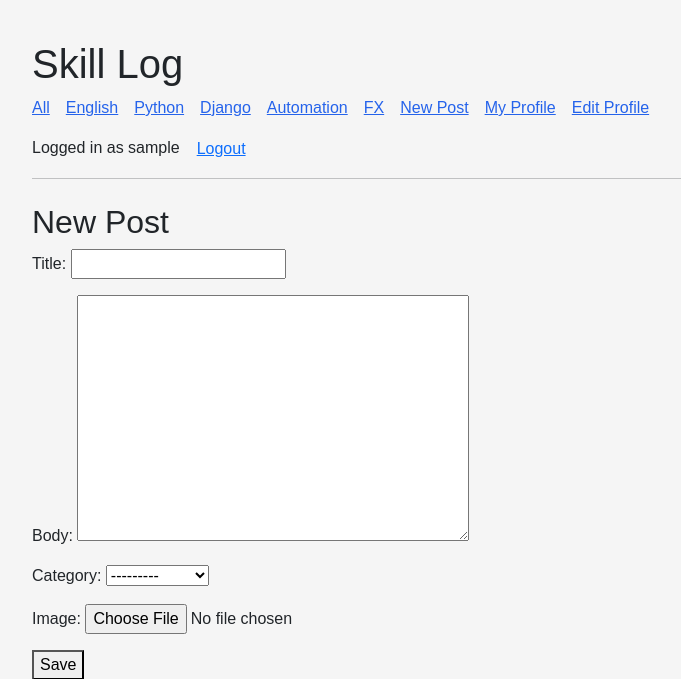
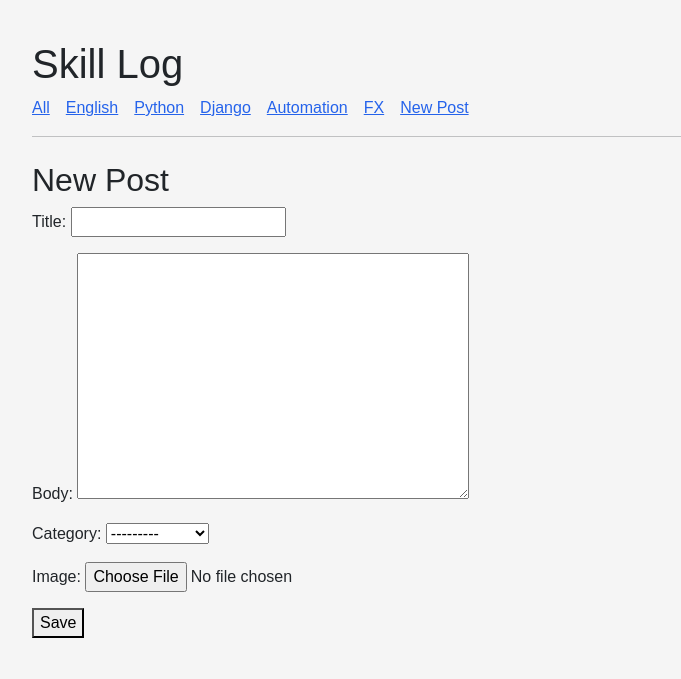
Before and after one commit to t-process-automation/skill-log, a Django app: page /new/ in a window 1280 px wide. Shown: the top 679 px of the page, without its empty margins (240-921 px from the left). Run offline with Django 5.2, Linux system fonts and the light colour scheme; the visitor is signed in with stand-in values (Sample User, id 1).

Commit message:
Hide auth links from public navigation

```diff
--- a/posts/templates/posts/base.html
+++ b/posts/templates/posts/base.html
@@ -24,21 +24,9 @@
                 <a href="{% url 'post_category' 'django' %}">Django</a>
                 <a href="{% url 'post_category' 'automation' %}">Automation</a>
                 <a href="{% url 'post_category' 'fx' %}">FX</a>
-                <a href="{% url 'post_create' %}">New Post</a>
 
-                {% if user.is_authenticated %}
-                    <a href="{% url 'profile_detail' user.username %}">My Profile</a>
-                    <a href="{% url 'profile_edit' %}">Edit Profile</a>
-
-                    <span>Logged in as {{ user.username }}</span>
-
-                    <form method="post" action="{% url 'logout' %}" style="display:inline;">
-                        {% csrf_token %}
-                        <button type="submit" class="btn btn-link p-0">Logout</button>
-                    </form>
-                {% else %}
-                    <a href="{% url 'login' %}">Login</a>
-                    <a href="{% url 'signup' %}">Sign Up</a>
+                {% if user.is_superuser %}
+                    <a href="{% url 'post_create' %}">New Post</a>
                 {% endif %}
             </nav>
 
```
